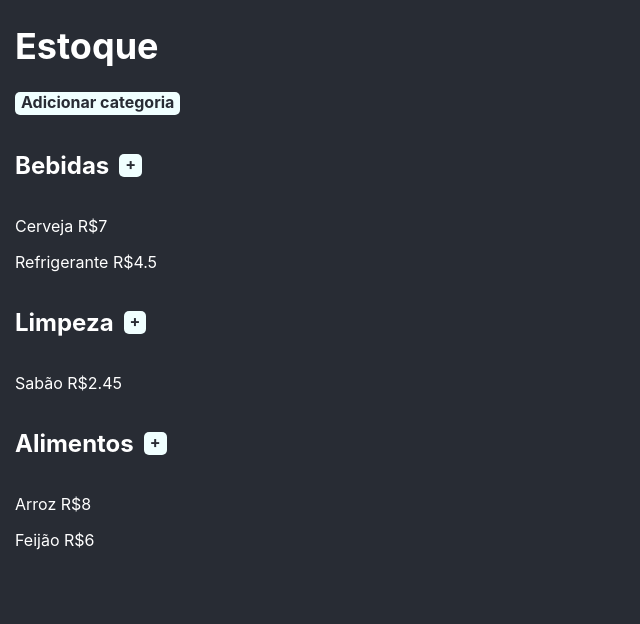
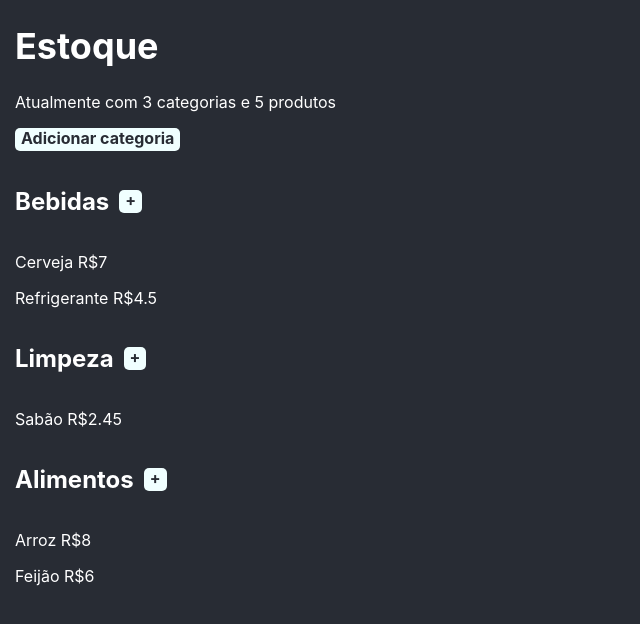
Before and after one commit to oCesaum/Estoque, a React (Create React App) app in the folder estoque/: page / in a window 1280 px wide. Shown: the top 624 px of the page, without its empty margins (0-640 px from the left). Built offline with nearby package versions, Linux system fonts and the light colour scheme.

Commit message:
modificações

```diff
--- a/estoque/src/components/Inventory.jsx
+++ b/estoque/src/components/Inventory.jsx
@@ -1,3 +1,4 @@
+import { useEffect } from 'react'
 import { useState } from 'react'
 import '../App.css'
 
@@ -26,6 +27,21 @@ const estoqueInicial = [
 
 export default function Inventory() {
   const [estoque, setEstoque] = useState(estoqueInicial)
+  const [categoriasQuantidade, setCategoriasQuantidade] = useState(0)
+  const [produtosQuantidade, setProdutosQuantidade] = useState(0)
+  let produtos = []
+  let categorias = []
+
+  useEffect(() => {
+    for (const item of estoque) {
+      categorias.push(item.categoria)
+      for (const produto of item.produtos) {
+        produtos.push(produto.nome)
+      }
+    }
+    setProdutosQuantidade(produtos.length)
+    setCategoriasQuantidade(categorias.length)
+  }, [categorias, produtos, estoque])
 
   function adicionarProduto(item) {
     var produtoNome =  prompt(`Digite um novo produto para ${item.categoria}:`)
@@ -33,12 +49,8 @@ export default function Inventory() {
 
     const novoEstoque =  [...estoque] ;
     const x = novoEstoque.indexOf(item)
-    const produtoNomes = []
 
-    for (const produto of novoEstoque[x].produtos) {
-      produtoNomes.push(produto.nome)
-    }
-    if (produtoNome && produtoValor && !produtoNomes.includes(produtoNome)) {
+    if (produtoNome && produtoValor && !produtos.includes(produtoNome)) {
       novoEstoque[x].produtos.push({nome: produtoNome, valor: produtoValor})
     }
     setEstoque(novoEstoque)
@@ -48,13 +60,12 @@ export default function Inventory() {
     var categoriaNome =  prompt(`Digite uma nova categoria:`)
 
     const novoEstoque =  [...estoque] ;
-    const x = novoEstoque.length
-    const categoriaNomes = []
+    // const x = novoEstoque.length
 
     for (const item of novoEstoque) {
-        categoriaNomes.push(item.categoria)
+        categorias.push(item.categoria)
     }
-    if (categoriaNome && !categoriaNomes.includes(categoriaNome)) {
+    if (categoriaNome && !categorias.includes(categoriaNome)) {
       novoEstoque.push(
         {
           categoria: categoriaNome,
@@ -67,6 +78,7 @@ export default function Inventory() {
 
   return (
     <div>
+      <p>Atualmente com {categoriasQuantidade} categorias e {produtosQuantidade} produtos</p>
       <p
         className='btn'
         title='Adicionar categoria'
```
